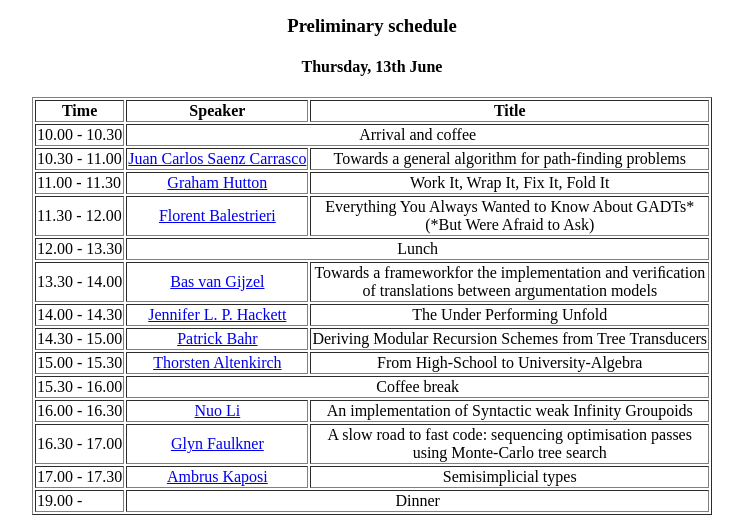
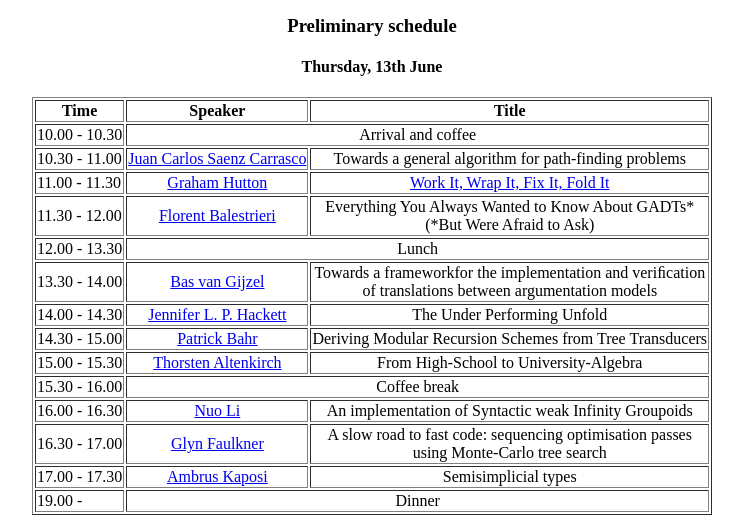
Before and after one commit to akaposi/akaposi.github.io, a plain HTML site: page away_day/index.html in a window 1280 px wide. Shown: the part 474-992 px from the top of the page, without its empty margins (268-1011 px from the left). Drawn offline with Linux system fonts and the light colour scheme.

Commit message:
Graham slides

```diff
--- a/away_day/index.html
+++ b/away_day/index.html
@@ -42,7 +42,7 @@ Date: 13-14 June 2013 <br> <br>
 <tr><td>10.00 - 10.30</td><td colspan="2"><center>Arrival and coffee</center></td></tr>
 
 <tr><td>10.30 - 11.00</td><td><center><a href="http://cs.nott.ac.uk/~jsw">Juan Carlos Saenz Carrasco</a></center></td><td><center>Towards a general algorithm for path-finding problems</center></td></tr>
-<tr><td>11.00 - 11.30</td><td><center><a href="http://cs.nott.ac.uk/~gmh">Graham Hutton</a></center></td><td><center>Work It, Wrap It, Fix It, Fold It</center></td></tr>
+<tr><td>11.00 - 11.30</td><td><center><a href="http://cs.nott.ac.uk/~gmh">Graham Hutton</a></center></td><td><center><a href="http://www.cs.nott.ac.uk/~gmh/workit.ppt">Work It, Wrap It, Fix It, Fold It</a></center></td></tr>
 <tr><td>11.30 - 12.00</td><td><center><a href="http://cs.nott.ac.uk/~fyb">Florent Balestrieri</a></center></td><td><center>Everything You Always Wanted to Know About GADTs*<br>(*But Were Afraid to Ask)</center></td></tr>
 
 <tr><td>12.00 - 13.30</td><td colspan="2"><center>Lunch</center></td></tr>
```
